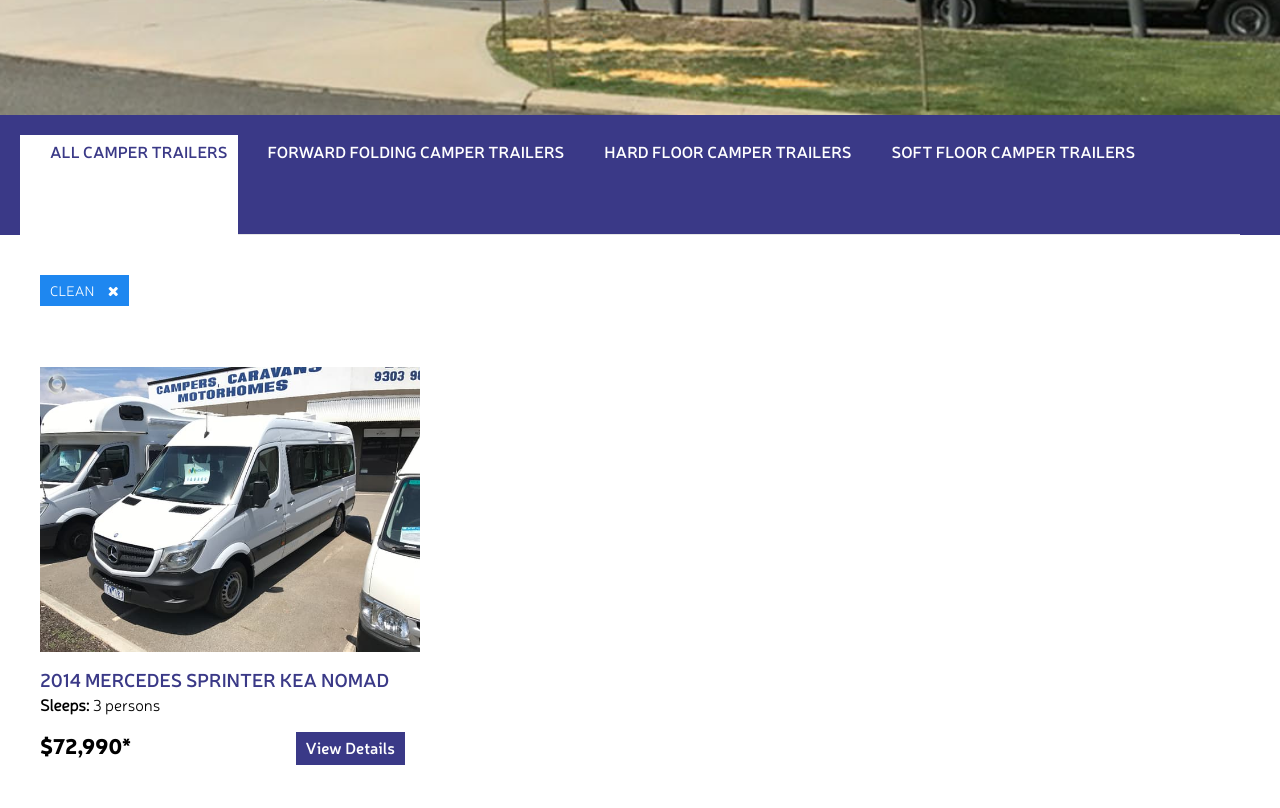
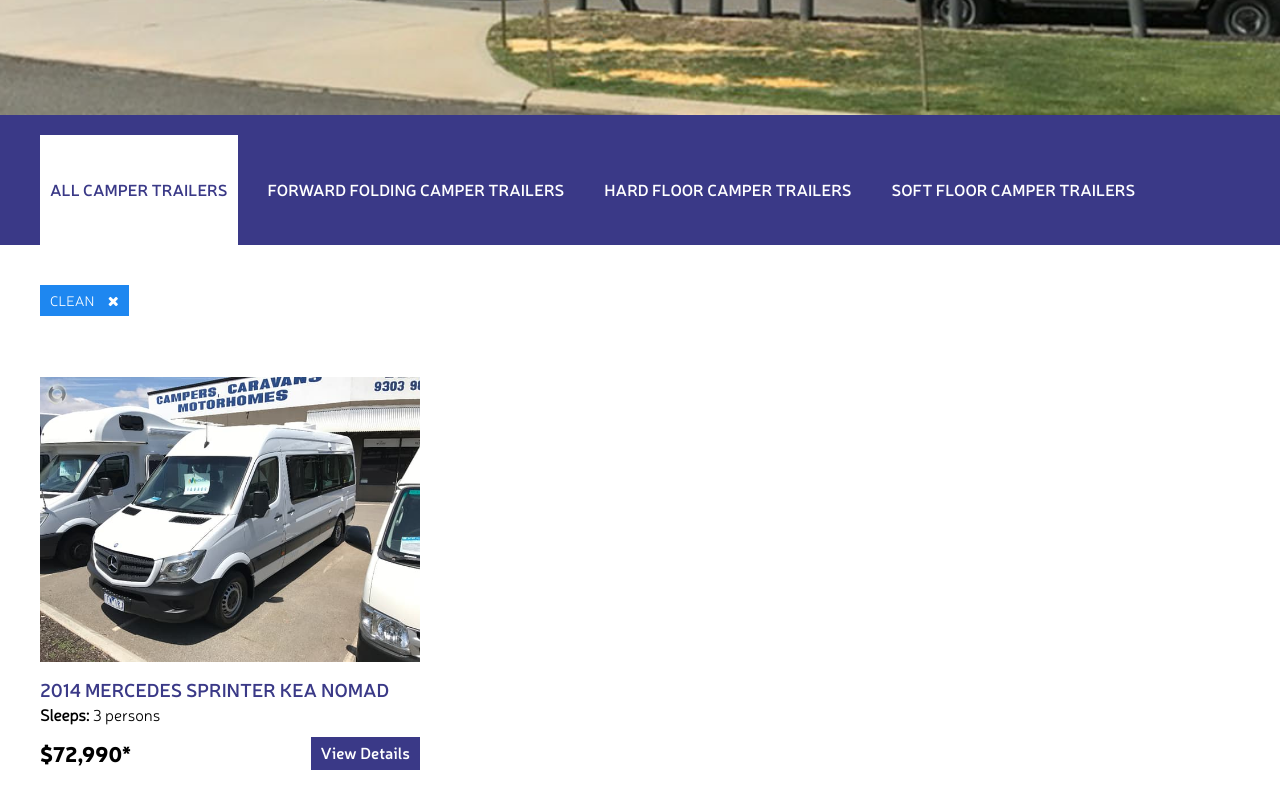
Before and after one commit to Ruala/KBinside, a website: page index.html in a window 1280 px wide. Shown: the part 720-1528 px from the top of the page. Drawn offline with nearby package versions, Linux system fonts and the light colour scheme.

Commit message:
tabs in progress mk. II

```diff
--- a/css/custom.scss
+++ b/css/custom.scss
@@ -104,7 +104,6 @@
 .tm-button-primary {
   background-color: $primary-color;
   padding: 5px 10px;
-  margin: 5px 15px 0 10px;
 
   font-family: $semibold-font-family;
   font-size: $global-font-size;
@@ -161,21 +160,31 @@
 }
 
 .tm-tab {
+
+  &::before {
+    display: none;
+  }
+
   li {
-    height: 100px;
-    cursor: pointer;
 
     a {
+      height: 100px;
       font-family: $semibold-font-family;
       font-size: $global-font-size;
       color: $default-color;
       line-height: 2;
+      border: none;
+      &:hover {
+        color: $default-color;
+        border: none;
+      }
     }
 
     &.uk-active {
-      background-color: $default-color;
+
 
       a {
+        background-color: $default-color;
         border: none;
         color: $primary-color;
       }
```
Also changed, not shown: css/custom.css, 1 other file.
